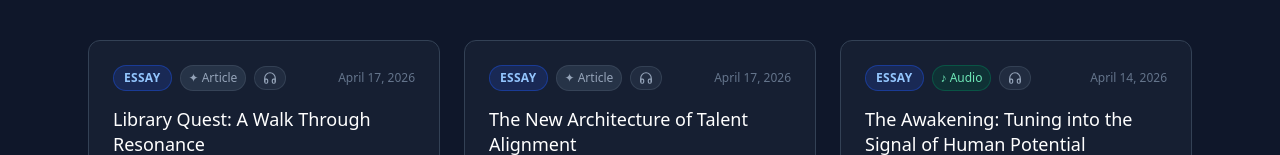
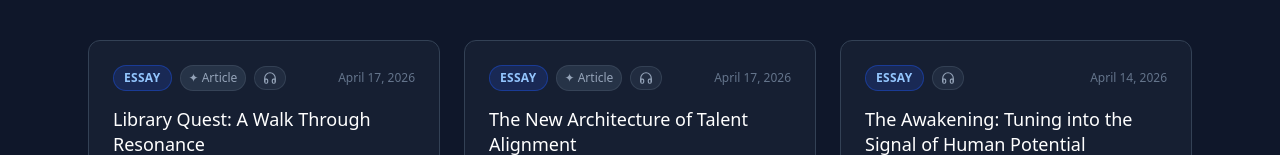
Before and after one commit to theresonantbuilder/idig_website, a React (Vite) app: page /theresonantbuilders in a window 1280 px wide. Shown: the part 458-613 px from the top of the page. Built offline with nearby package versions, Linux system fonts and the light colour scheme.

Commit message:
audio bubble removed

```diff
--- a/src/pages/TheResonantBuilders.tsx
+++ b/src/pages/TheResonantBuilders.tsx
@@ -160,9 +160,11 @@ export default function TheResonantBuilders() {
                       <span className={`text-xs font-semibold uppercase tracking-wide px-2.5 py-1 rounded-full border ${CONTENT_BADGE[contentType]}`}>
                         {contentType === 'essay' ? 'Essay' : 'Interview'}
                       </span>
-                      <span className={`text-xs font-medium px-2 py-1 rounded-full border ${MEDIA_BADGE[mediaType]}`}>
-                        {MEDIA_ICONS[mediaType]} {mediaType.charAt(0).toUpperCase() + mediaType.slice(1)}
-                      </span>
+                      {mediaType !== 'audio' && (
+                        <span className={`text-xs font-medium px-2 py-1 rounded-full border ${MEDIA_BADGE[mediaType]}`}>
+                          {MEDIA_ICONS[mediaType]} {mediaType.charAt(0).toUpperCase() + mediaType.slice(1)}
+                        </span>
+                      )}
                       <AudioDropdown audioUrl={post.audioUrl} discussionUrl={post.discussionUrl} />
                     </div>
                     <span className="text-xs text-slate-500">{formatDate(post.date)}</span>
```
